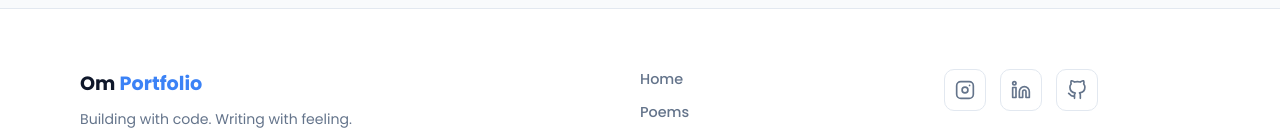
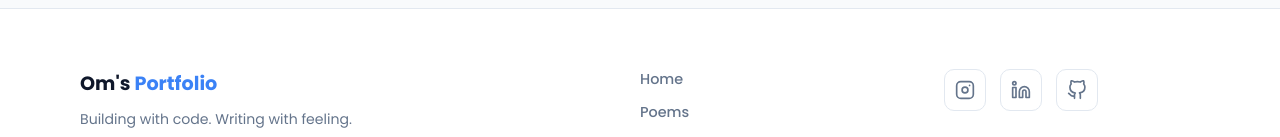
Before and after one commit to edahnXC/PortfolioCMS, an Angular app in the folder frontend/: page / in a window 1280 px wide. Shown: the part 801-938 px from the top of the page. Built offline with nearby package versions, Linux system fonts and the light colour scheme; no server answers.

Commit message:
added proper name in the footer

```diff
--- a/frontend/src/app/app.html
+++ b/frontend/src/app/app.html
@@ -49,7 +49,7 @@
   <div class="footer-inner">
 
     <div class="footer-brand">
-      <span class="footer-logo">Om <span>Portfolio</span></span>
+      <span class="footer-logo">Om's <span>Portfolio</span></span>
       <p>Building with code. Writing with feeling.</p>
     </div>
 
```
